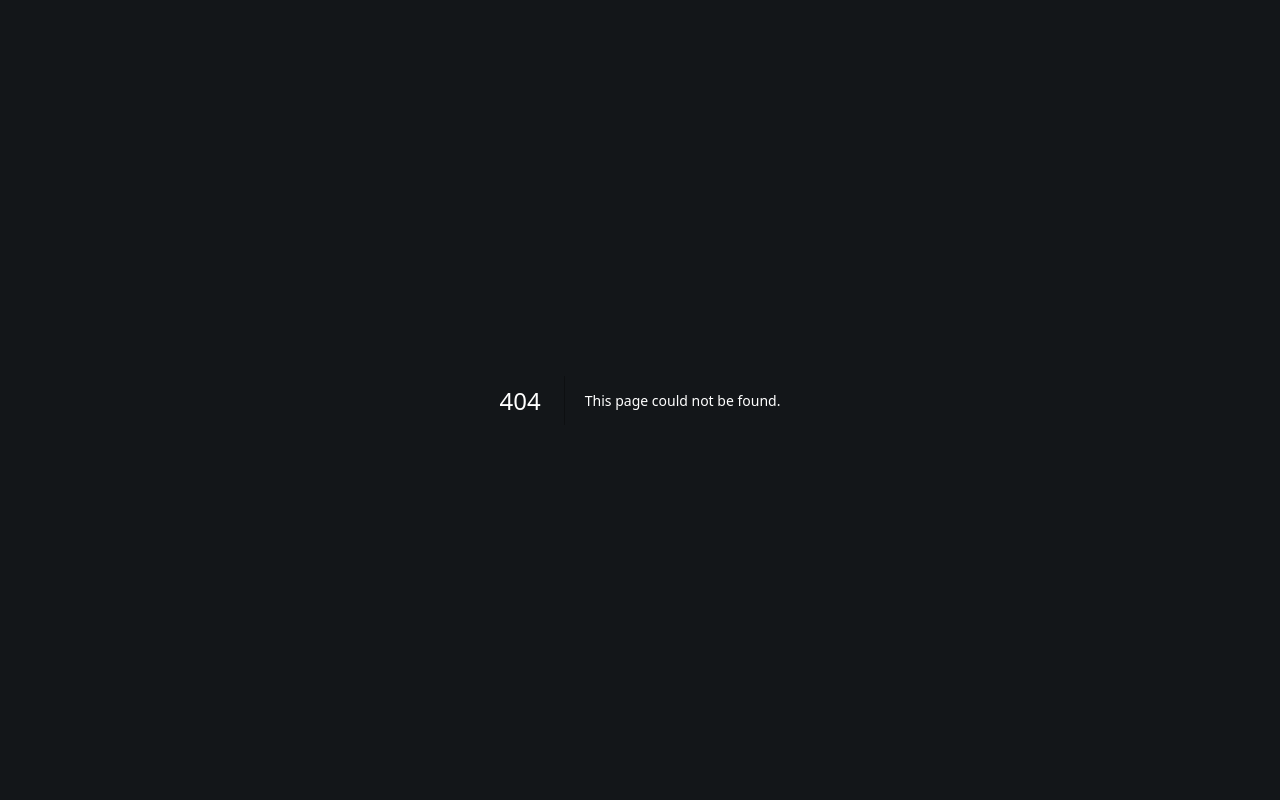
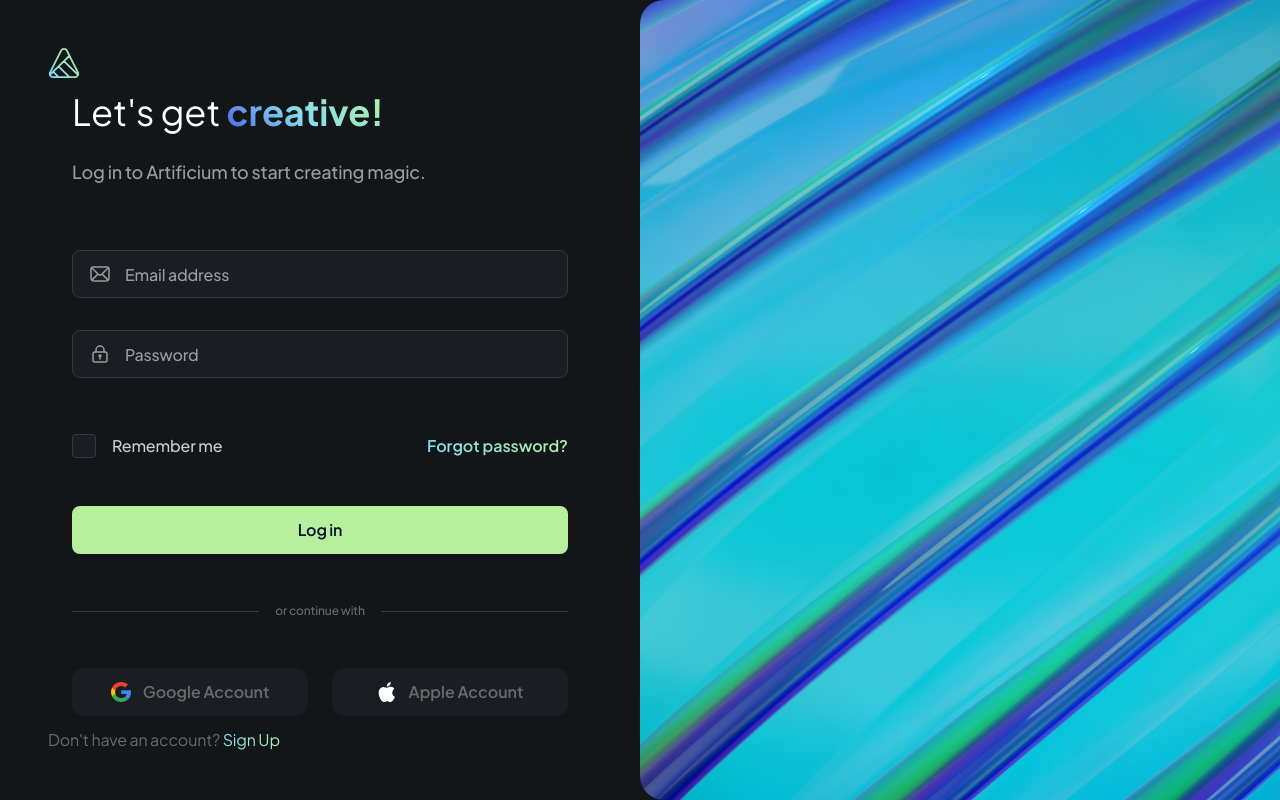
Before and after one commit to alex-voievudko/artificium, a Next.js app: page /login-01 in a window 1280 px wide. Before the commit this address had no page. Built offline with nearby package versions, Linux system fonts and the light colour scheme.

Commit message:
feat: version 01 for login page

```diff
--- /dev/null
+++ b/app/(auth)/login-01/forms/login-form.tsx
@@ -0,0 +1,103 @@
+'use client';
+
+import Link from 'next/link';
+import { zodResolver } from '@hookform/resolvers/zod';
+import { useForm } from 'react-hook-form';
+import { z } from 'zod';
+import { Button } from '@/components/button';
+import { Checkbox } from '@/components/checkbox';
+import { FormError } from '@/components/form-error';
+import { FormInput } from '@/components/form-input';
+import { SocialButton } from '@/components/social-button';
+import MailIcon from '@/public/icons/mail.svg';
+import PasswordIcon from '@/public/icons/padlock.svg';
+
+const schema = z.object({
+  email: z.string().email({ message: 'Please enter a valid email address.' }),
+  password: z.string().min(8, { message: 'Password must be at least 8 characters long.' }),
+  rememberMe: z.boolean().optional(),
+});
+
+export const LoginForm = () => {
+  const {
+    register,
+    handleSubmit,
+    formState: { errors },
+  } = useForm<z.infer<typeof schema>>({
+    resolver: zodResolver(schema),
+    defaultValues: {
+      email: '',
+      password: '',
+      rememberMe: false,
+    },
+    mode: 'onTouched',
+  });
+
+  return (
+    <form className='flex w-[496px] flex-col' onSubmit={handleSubmit((data) => console.log(data))}>
+      <div className='mb-16'>
+        <h1 className='heading-xl mb-6 font-normal text-white'>
+          Let&apos;s get{' '}
+          <span className='bg-day-blue-blue-green-500 bg-clip-text font-bold text-transparent'>
+            creative!
+          </span>
+        </h1>
+        <h2 className='body-xl font-medium text-noble-black-300'>
+          Log in to Artificium to start creating magic.
+        </h2>
+      </div>
+      <div>
+        <div className='mb-6'>
+          <FormInput
+            type='email'
+            placeholder='Email address'
+            error={!!errors.email?.message}
+            leftIcon={<MailIcon />}
+            {...register('email')}
+          />
+          <FormError className='mt-2'>{errors.email?.message}</FormError>
+        </div>
+
+        <div>
+          <FormInput
+            type='password'
+            placeholder='Password'
+            error={!!errors.password?.message}
+            leftIcon={<PasswordIcon />}
+            {...register('password')}
+          />
+          <FormError className='mt-2'>{errors.password?.message}</FormError>
+        </div>
+
+        <div className='my-12 flex justify-between'>
+          <Checkbox label='Remember me' {...register('rememberMe')} />
+          <Link
+            href='/forgot-password'
+            className='bg-blue-green-500 bg-clip-text font-semibold text-transparent'
+          >
+            Forgot password?
+          </Link>
+        </div>
+
+        <Button type='submit' fullWidth size='large'>
+          Log in
+        </Button>
+
+        <div className='my-12 flex items-center gap-4'>
+          <div className='h-[1px] flex-1 bg-noble-black-500' />
+          <div className='body-sm font-medium text-noble-black-400'>or continue with</div>
+          <div className='h-[1px] flex-1 bg-noble-black-500' />
+        </div>
+
+        <div className='flex gap-6'>
+          <SocialButton variant='google' className='flex-1'>
+            Google Account
+          </SocialButton>
+          <SocialButton variant='apple' className='flex-1'>
+            Apple Account
+          </SocialButton>
+        </div>
+      </div>
+    </form>
+  );
+};
--- /dev/null
+++ b/app/(auth)/login-01/page.tsx
@@ -0,0 +1,34 @@
+import Image from 'next/image';
+import Link from 'next/link';
+import login01 from '@/public/images/login-01.jpg';
+import { LoginForm } from './forms/login-form';
+
+const Login01Page = () => {
+  return (
+    <main className='w-full h-screen grid grid-cols-2'>
+      <div className='flex flex-col p-12'>
+        <Image src='/logo.svg' alt='logo' width={32} height={32} priority />
+        <div className='flex-1 flex justify-center items-center'>
+          <LoginForm />
+        </div>
+        <p className='body-lg text-noble-black-400'>
+          Don&apos;t have an account?{' '}
+          <Link href='/register-01' className='bg-blue-green-500 bg-clip-text text-transparent'>
+            Sign Up
+          </Link>
+        </p>
+      </div>
+      <div className='relative'>
+        <Image
+          src={login01}
+          alt='login-01'
+          fill
+          priority
+          className='object-cover rounded-tl-[24px] rounded-bl-[24px]'
+        />
+      </div>
+    </main>
+  );
+};
+
+export default Login01Page;
```
